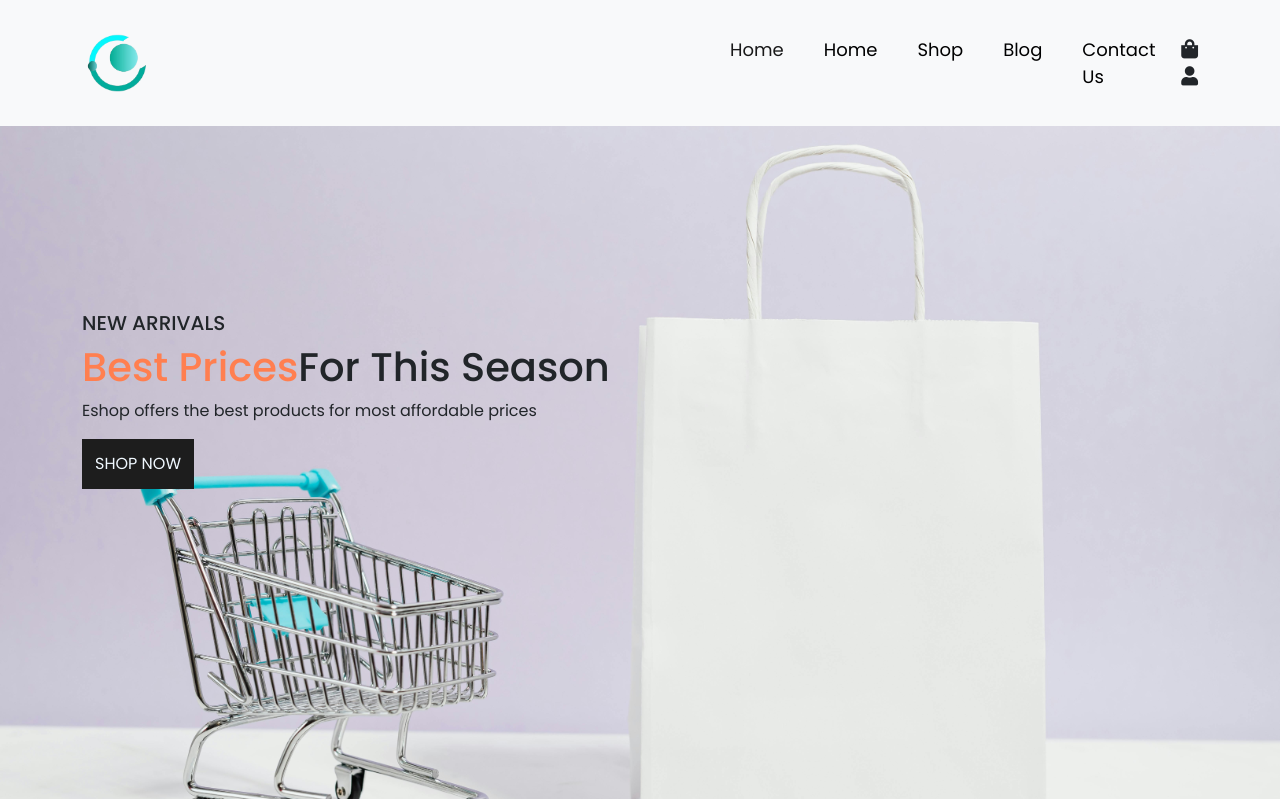
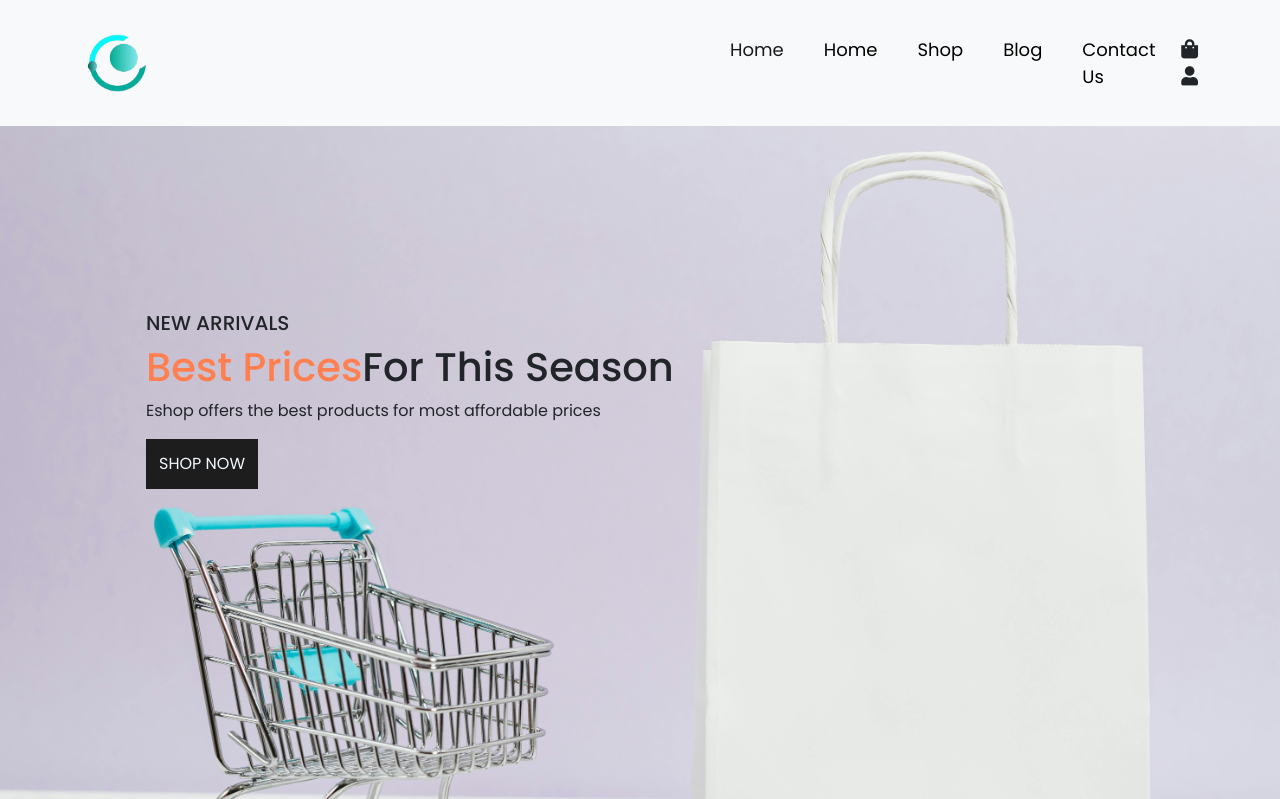
Before and after one commit to Johnpaulcolits/CustomCraft, a PHP site: page /product.html in a window 1280 px wide; the page is wider, and only the part inside the window is pictured. Shown: the top 799 px of that part. Run offline with PHP 8.4, Linux system fonts and the light colour scheme; grey boxes are pictures that could not be loaded.

Commit message:
update complete

```diff
--- a/assets/css/style.css
+++ b/assets/css/style.css
@@ -98,7 +98,7 @@ button:hover{
 
 #home{
     background-image:url('../imgs/back1.jpg') ;
-    width: 100%;
+    width: 110%;
     height: 100vh;
     background-size: cover;
     /* background-position-x: 90px; */
```
